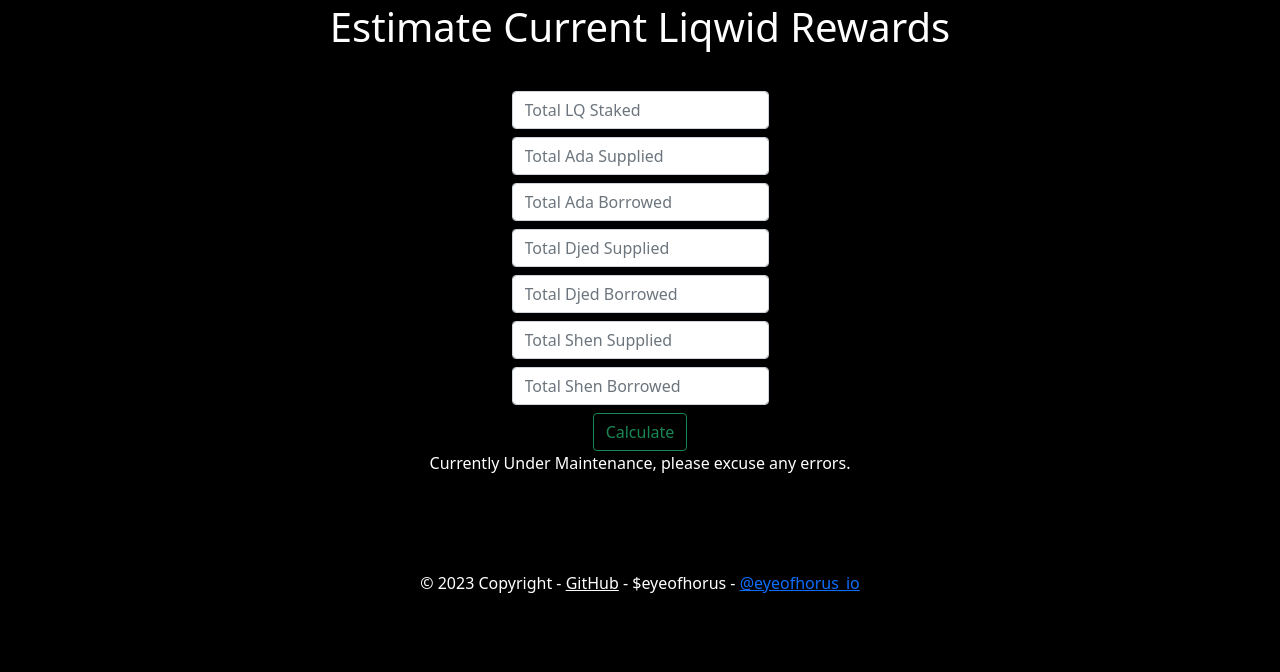
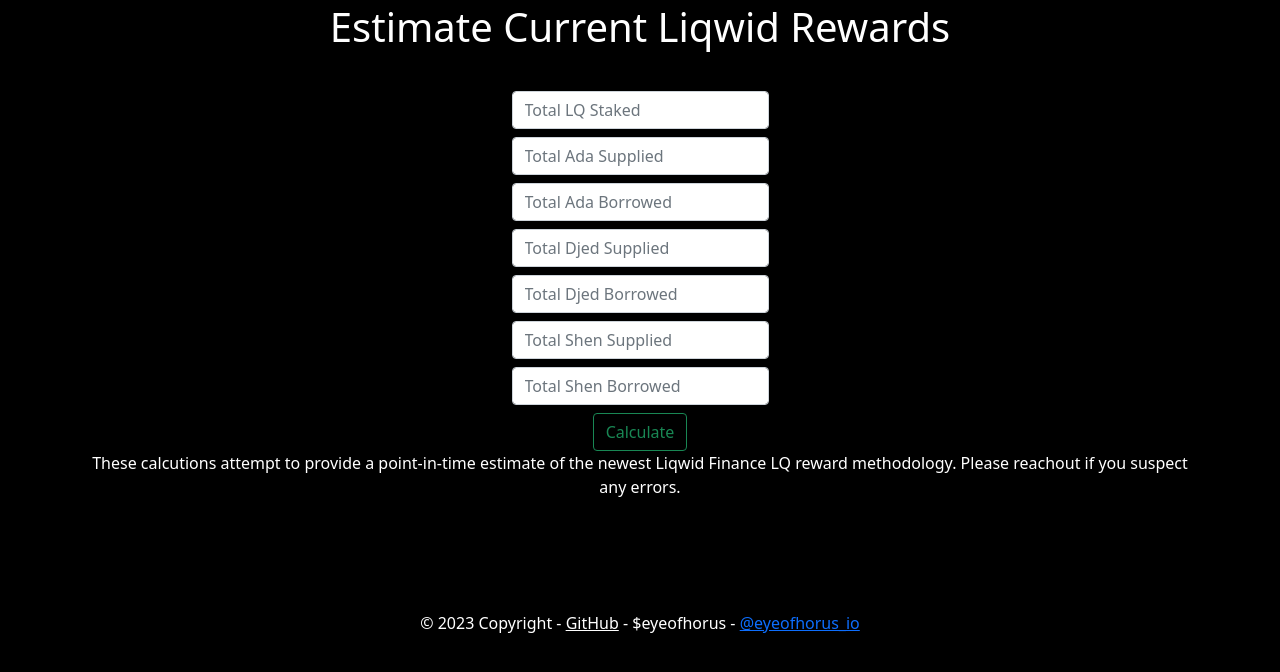
Before and after one commit to maso-soup/horus-project, a Django app: page /liqwid/ in a window 1280 px wide. Shown: the part 106-778 px from the top of the page. Run offline with Django 4.2, Linux system fonts and the light colour scheme.

Commit message:
Front end message

```diff
--- a/tools/templates/tools/liqwid_current.html
+++ b/tools/templates/tools/liqwid_current.html
@@ -17,6 +17,6 @@
     </div>
 </form>
 
-Currently Under Maintenance, please excuse any errors.
+<p>These calcutions attempt to provide a point-in-time estimate of the newest Liqwid Finance LQ reward methodology. Please reachout if you suspect any errors. </p>
 
 {% endblock search %}
```
